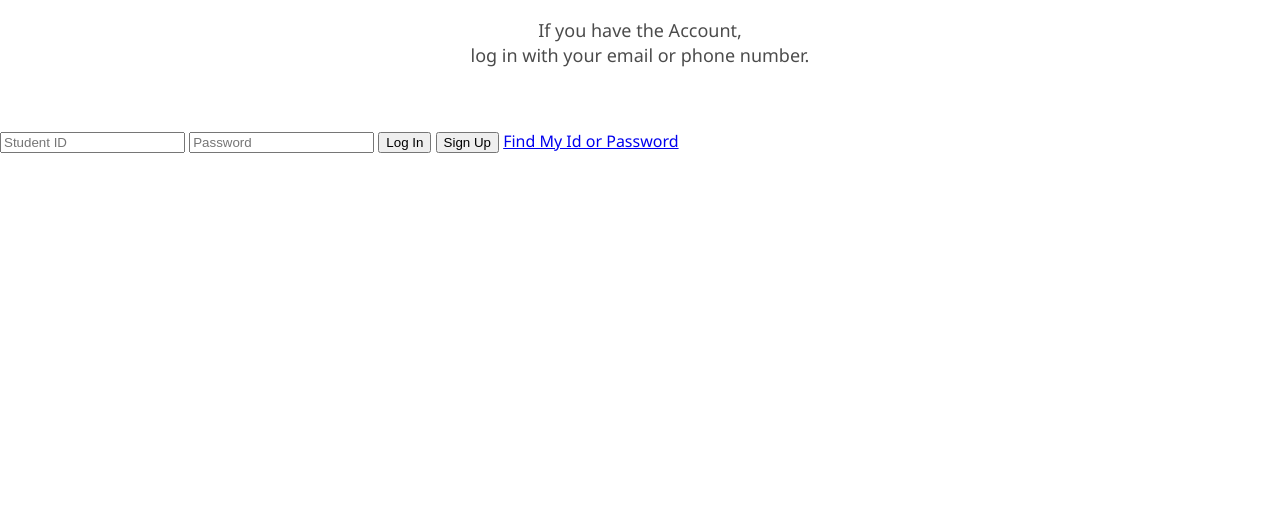
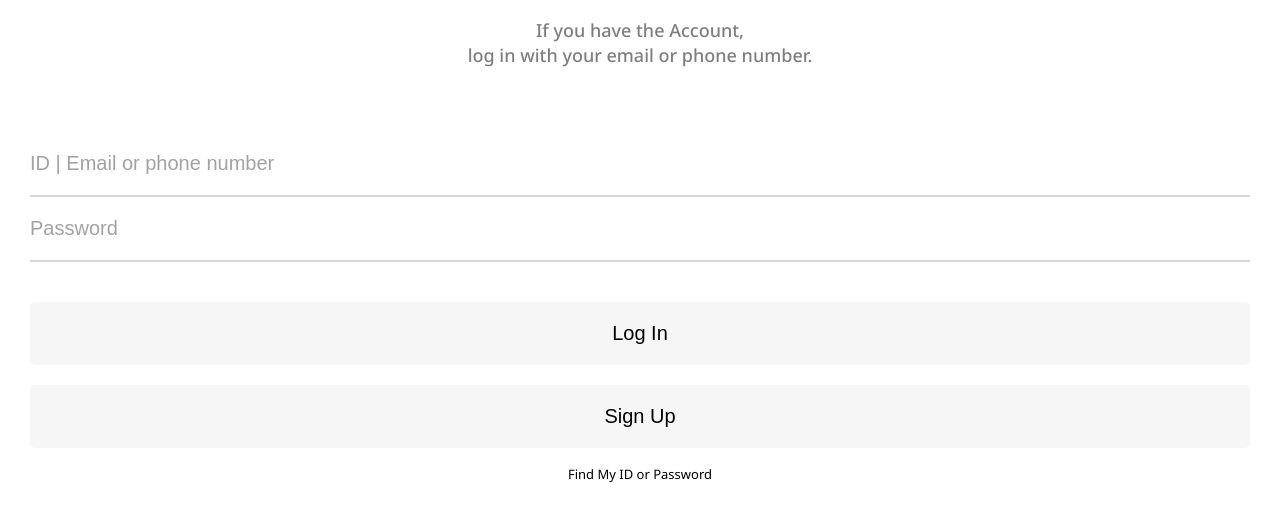
Before and after one commit to learner-nosilv/kokoa-clone, a plain HTML site: page index.html in a window 1280 px wide. Shown: the part 127-648 px from the top of the page. Drawn offline with Linux system fonts and the light colour scheme; a web font is replaced by a local one.

Commit message:
almost completed login-form css and added variables css
almost completed login-form CSS

Applied BEM naming convention

```diff
--- a/css/reset.css
+++ b/css/reset.css
@@ -46,3 +46,7 @@ table {
 	border-collapse: collapse;
 	border-spacing: 0;
 }
+
+input:focus{
+	outline: none;
+}
--- a/css/styles.css
+++ b/css/styles.css
@@ -2,25 +2,26 @@
 @import url("https://fonts.googleapis.com/css2?family=Noto+Sans:ital,wght@0,100..900;1,100..900&display=swap");
 @import "reset.css";
 @import "status-bar.css";
+@import "variables.css";
 
 /* 화면이 너무 긴 경우 박스높이 고정*/
-@media screen and (min-height:1200px){
-  body{
-    height:1200px;
+@media screen and (min-height: 1200px) {
+  body {
+    height: 1200px;
   }
 }
 
 /* 그렇지 않다면 박스높이: viewport height*/
-@media screen and not(min-height:1200px){
-  body{
-    height:100vh;
+@media screen and not(min-height:1200px) {
+  body {
+    height: 100vh;
   }
 }
 
 /* 화면이 너무 좁은 경우 박스너비 고정*/
-@media screen and (max-width:340px){
-  body{
-    width:340px;
+@media screen and (max-width: 340px) {
+  body {
+    width: 340px;
   }
 }
 
@@ -35,21 +36,78 @@ body {
 }
 
 .welcome-header {
-  margin: 8vh 0vh ; /* parent : body */
+  margin: 8vh 0vh; /* parent : body */
   text-align: center;
   display: flex;
-  flex-direction : column;
+  flex-direction: column;
   align-items: center;
 }
 
-.welcome-header__title{
-  margin-bottom:3vh;
+.welcome-header__title {
+  margin-bottom: 3vh;
   font-size: 25px;
   font-weight: 500;
 }
 
 .welcome-header__text {
   font-size: 18px;
+  font-weight: 500;
   line-height: 25px;
-  opacity: 0.7;/* color: #8C8C8C; */
+  opacity: 0.5; /* color: #7C7C7C; */
 }
+
+.login-form {
+  display: flex;
+  flex-direction: column;
+  margin: 0px 30px;
+}
+
+/*.login-form > input 으로하니까 적용우선순위가 더 앞으로 옴*/
+.login-form__input,
+.login-form__btn {
+  padding: 20px 0px;
+  font-size: 20px;
+  border: none;
+}
+
+.login-form__input {
+  border-bottom: 2px solid #d7d7d7;
+  transition: border-color 0.3s ease-in-out;
+  &:nth-of-type(2) {
+    margin-bottom: 5vh;
+  }
+}
+
+.login-form__input::placeholder {
+  color: #a2a2a2;
+}
+
+.login-form__input:focus {
+  border-color: var(--yellow);
+}
+
+/* login button */
+.login-form__btn {
+  margin-bottom: 2.5vh;
+  background-color: #f6f6f6;
+  transition: background-color 0.3s ease-in-out;
+  cursor: pointer; /* not-allowed, progress... */
+  border-bottom: none;
+  border-radius: 5px;
+}
+
+.login-form__btn:hover {
+  background-color: var(--yellow);
+}
+
+/* find your id, password*/
+.login-form__a {
+  text-align: center;
+  text-decoration: none;
+  color: inherit;
+  font-size: 13px;
+}
+
+.login-form__a:hover {
+  text-decoration: underline;
+}
--- /dev/null
+++ b/css/variables.css
@@ -0,0 +1,3 @@
+:root{
+    --yellow: #fae100;
+}
--- a/index.html
+++ b/index.html
@@ -32,12 +32,12 @@
         <p class="welcome-header__text">If you have the Account,<br>log in with your email or phone number.</p>
     </header>
 
-    <form id="login-form">
-        <input type="text" placeholder="Student ID"/>
-        <input type="password" placeholder="Password"/>
-        <input type="submit" value="Log In"/>
-        <input type="submit" value="Sign Up"/>
-        <a href="#">Find My Id or Password</a>
+    <form class="login-form">
+        <input class="login-form__input" type="text" placeholder="ID | Email or phone number"/>
+        <input class="login-form__input" type="password" placeholder="Password"/>
+        <input class="login-form__btn" type="submit" value="Log In"/>
+        <input class="login-form__btn" type="submit" value="Sign Up"/>
+        <a class="login-form__a" href="#">Find My ID or Password</a>
     </form>
 
     <script src="https://kit.fontawesome.com/692f170f0e.js" crossorigin="anonymous"></script>
```
Also changed, not shown: memo.txt.
